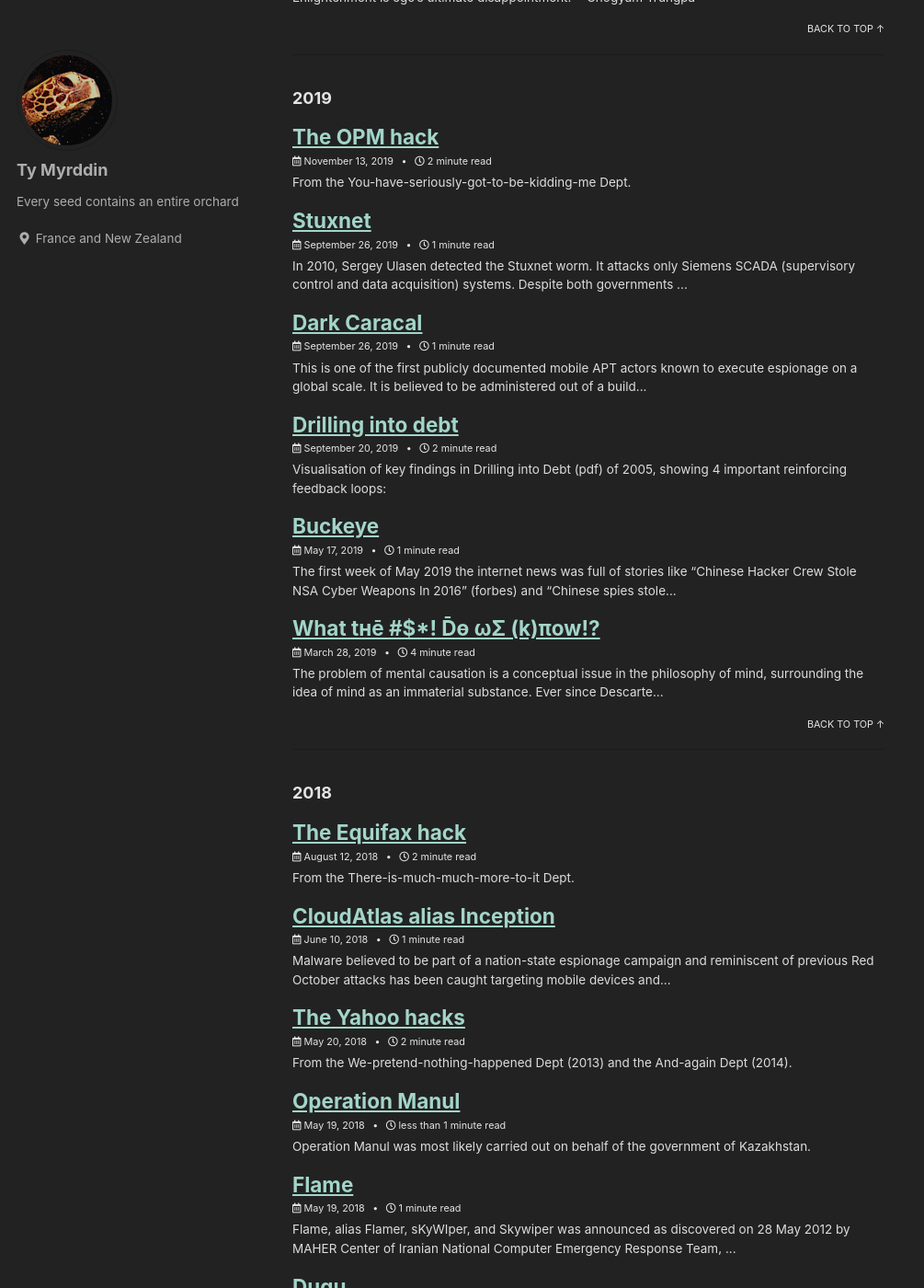
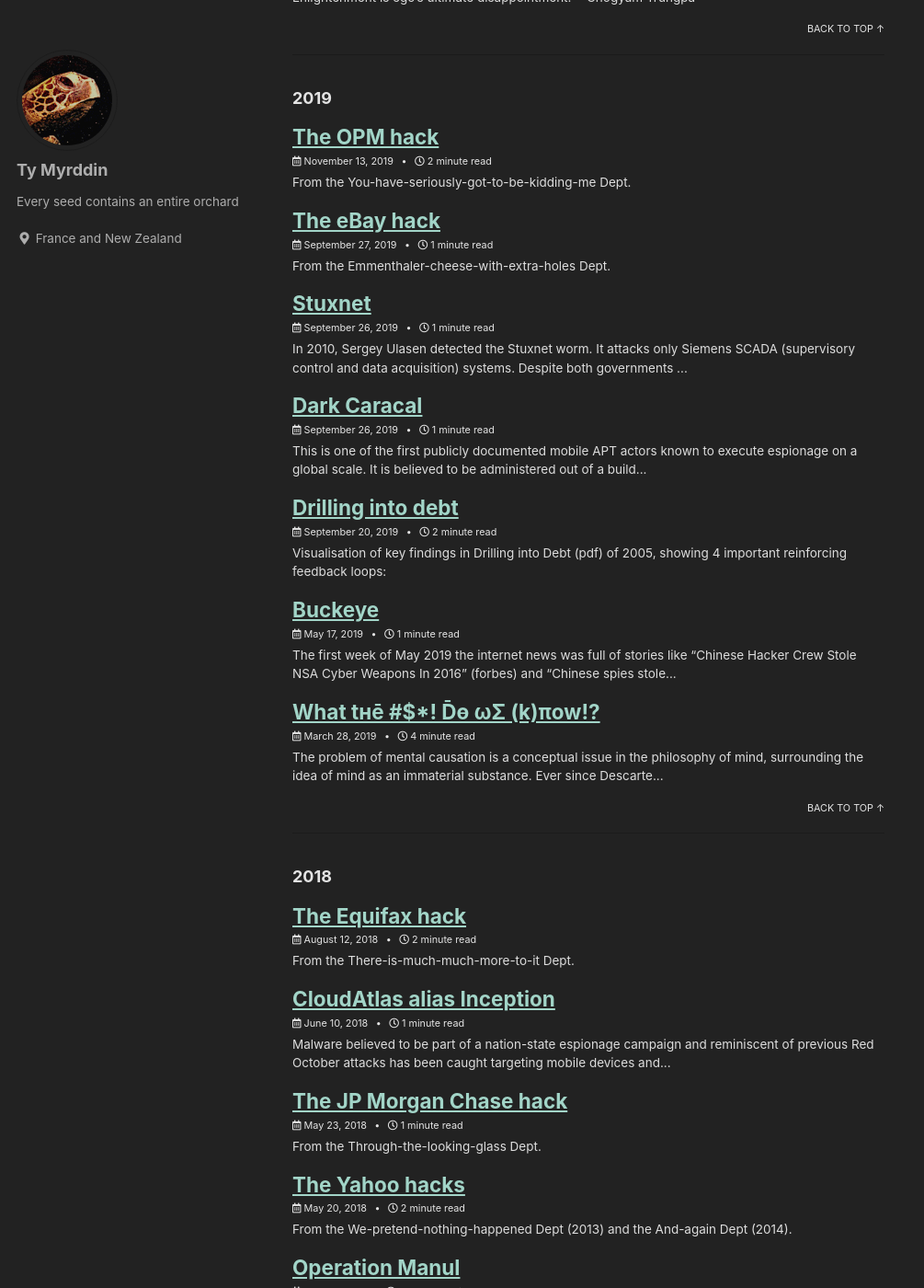
Before and after one commit to tymyrddin/tymyrddin.github.io, a Jekyll site: the page built from _pages/year-archive.md, in a window 1280 px wide and 1400 px high, scrolled down 1457 px. Shown: the whole window at 92% size, without its empty margins (0-1005 px from the left). Built offline with Jekyll 4.4.1, drawn with Linux system fonts in a browser that asks for light colours; cached includes are drawn as plain includes; some of the changed lines change nothing that is shown.

Commit message:
Breach patterns

```diff
--- /dev/null
+++ b/_posts/2018-05-23-the-jpmorgan-hack.md
@@ -0,0 +1,24 @@
+---
+title: "The JP Morgan Chase hack"
+modified: 2018-15-23T16:52:00-00:00
+categories:
+  - Scenario-planning
+tags:
+  - Scenario planning
+  - Data breaches
+  - Politics
+  - Geopolitics
+  - Predetermined element
+---
+
+From the Through-the-looking-glass Dept.
+
+August of 2014, supposedly Russian hackers attacked the U.S. financial system in retaliation against U.S. government-sponsored sanctions aimed at Russia. The bank made it known via an [SEC 8-K filing](https://www.sec.gov/Archives/edgar/data/19617/000119312514362173/d799478d8k.htm) that the breach affected 76 million households and 7 million small businesses. They confirmed that contact information of customers was compromised in the breach including name, address, phone number and email addresses and that internal JP Morgan information pertaining to customers such as credit cards and various investment products, was also accessed by parties unknown.
+
+Additionally, the New York Times, reported at least four other firms in addition to JP Morgan were hit in the same month by co-ordinated attacks that siphoned off huge amounts of data, including checking and savings account information.
+
+In 2015, [a worldwide hacking ring](https://www.bloomberg.com/news/articles/2015-11-10/hackers-accused-by-u-s-of-targeting-top-banks-mutual-funds) is broken up and information on a vast, multi-year criminal enterprise centering on hacks of at least nine big financial and publishing firms appears, in involving the theft of information on 100 million of their customers that fuelled a web of stock manipulation, credit-card fraud and illegal online casinos. Two indictments from the US tied three of four suspects to previously reported hacks of JP Morgan Chase, E*Trade Financial, Scottrade Financial Services, and Dow Jones, a unit of News Corporation.
+
+In 2016, the only American suspect in the JP Morgan Chase hack is negotiating his return to the U.S. from a detention cell in Russia, where he is no longer welcome. A Russian judge ordered Aaron deported and fined him 5,000 rubles ($80) for violating the rules of his three-year visa, which requires holders to exit and re-enter the country every six months. Aaron arrived via Ukraine on May 23, 2015 – just weeks before the U.S. issued arrest warrants for him and co-defendants Gery Shalon and Ziv Orenstein. A second judge rejected his appeal of the deportation ruling in June 2016.
+
+The fourth hacker remains a mystery.
--- /dev/null
+++ b/_posts/2019-09-27-the-ebay-hack.md
@@ -0,0 +1,20 @@
+---
+title: "The eBay hack"
+modified: 2019-09-27T07:23:00-00:00
+categories:
+  - Scenario-planning
+tags:
+  - Scenario planning
+  - Data breaches
+  - Predetermined element
+---
+
+From the Emmenthaler-cheese-with-extra-holes Dept.
+
+In May of 2014, eBay announced a massive data breach of sensitive data. The breach posed severe risks for general identity theft and password theft. It compromised names, addresses, dates of birth and encrypted passwords of all of its 145 million users. Consumers were advised to change passwords and use credit monitoring services.
+
+Apparently, hackers got into the company network using the credentials of three corporate employees, were in the system for 229 days, and were able to make their way to the user database. eBay did not give details on how the hackers got the credentials in the first place, but as is the case with most attacks that result in credential theft, the attackers probably used a social-engineering attack of some kind, most likely phishing.
+
+As a side note, a few days later, eBay-owned PayPal posted a blog entitled _“eBay, Inc. to Ask All eBay users to Change Passwords.”_ The blog post included nothing but the title, but quickly hit the Web after it was retweeted dozens of times. The blog post was then taken down from PayPal's site, causing even more confusion. Word had it PayPal, owned by eBay, was also hacked.
+
+In 2016, an Independent Security Researcher [reported a critical vulnerability to eBay](https://ret2libc.wordpress.com/2016/01/11/a-tale-of-ebay-xss-and-shoddy-incident-response/) that had the capability to allow hackers to host a fake login page, a phishing page, on the eBay website in an effort to steal users' password and harvest credentials from millions of its users.
```
Also changed, not shown: _posts/2018-08-12-the-equifax-hack.md (+1 -1 lines).
